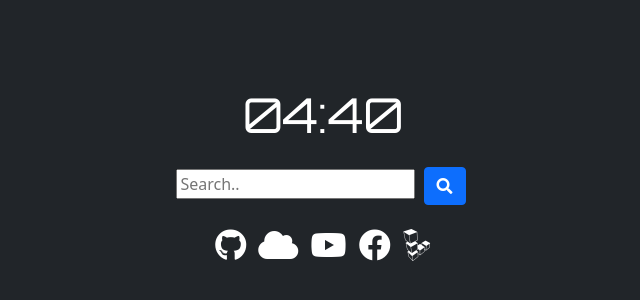
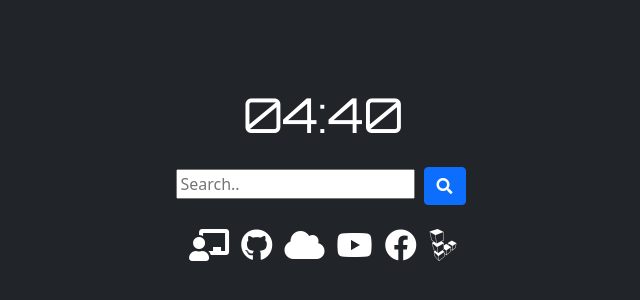
Before and after one commit to samuel86102/search, a plain HTML site: page index.html in a window 1280 px wide. Shown: the part 146-446 px from the top of the page, without its empty margins (317-957 px from the left). Drawn offline with nearby package versions, Linux system fonts and the light colour scheme.

Commit message:
add moodle

```diff
--- a/index.html
+++ b/index.html
@@ -82,11 +82,13 @@
 
 			<div class="row">
 				<div class="col-lg-12 my-3">
+					<span class="icon"><a href="https://moodle3.ntnu.edu.tw/"><i class="fas fa-chalkboard-teacher"></i></a></span>
 					<span class="icon"><a href="https://github.com/"><i class="fab fa-github"></i></a></span>
 					<span class="icon"><a href="https://cloud.samuelast.net/"><i class="fas fa-cloud"></i></a></span>
 					<span class="icon"><a href="https://www.youtube.com/"><i class="fab fa-youtube"></i></a></span>
 					<span class="icon"><a href="https://www.facebook.com/"><i class="fab fa-facebook"></i></a></span>
 					<span class="icon"><a href="https://cloud.linode.com/"><i class="fab fa-linode"></i></a></span>
+
 				</div>
 			</div>
 
```
